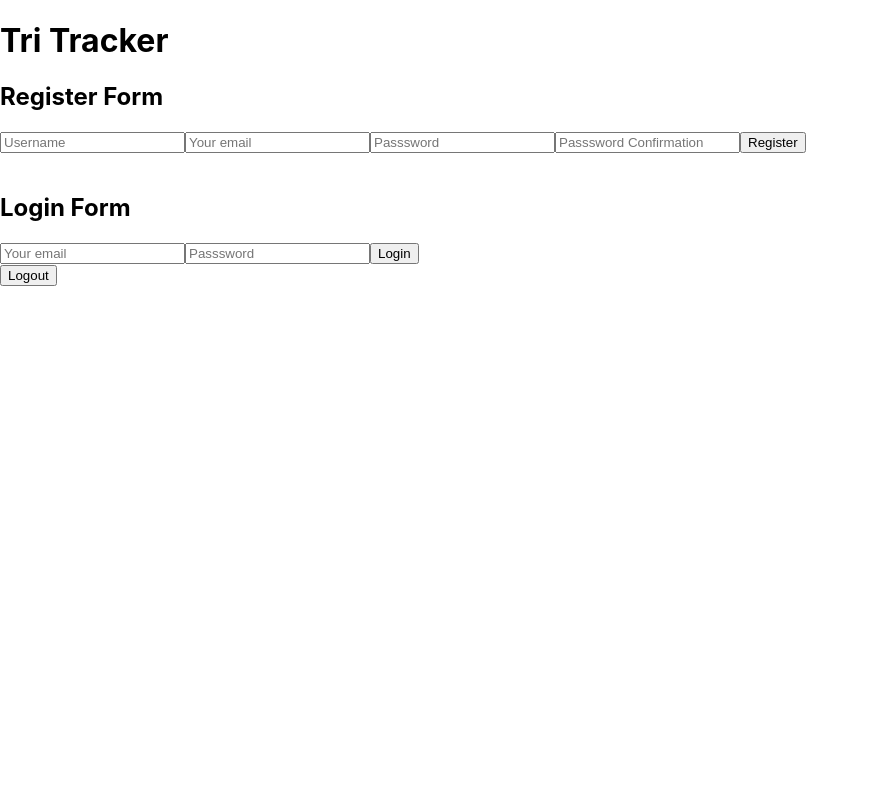
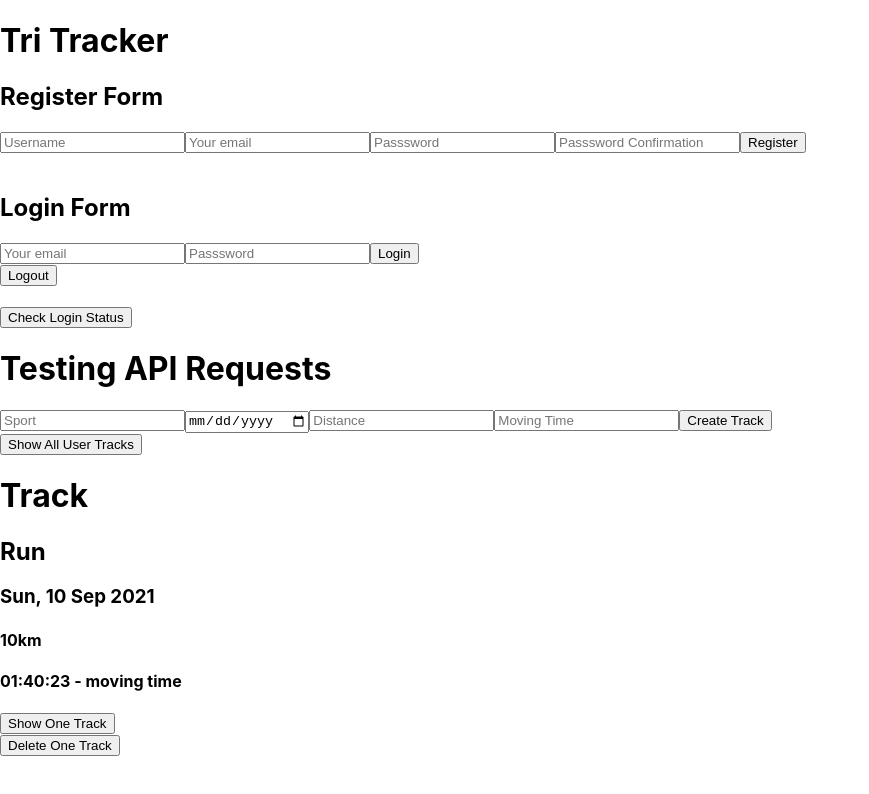
Before and after one commit to thneves/tri-tracker-client, a React (Create React App) app: page / in a window 1280 px wide. Shown: the top 794 px of the page, without its empty margins (0-869 px from the left). Built offline with nearby package versions, Linux system fonts and the light colour scheme; no server answers.

Commit message:
Fix typo

```diff
--- a/src/components/Home.js
+++ b/src/components/Home.js
@@ -2,6 +2,7 @@ import React, { useEffect } from 'react';
 import axios from 'axios';
 import Login from './Login';
 import Register from './Register';
+import Tracks from './Tracks';
 
 const Home = () => {
   const checkLoginStatus = () => {
@@ -35,6 +36,11 @@ const Home = () => {
       <h2>Login Form</h2>
       <Login />
       <button type="button" onClick={() => handleLogout()}>Logout</button>
+      <br />
+      <br />
+      <button type="button" onClick={() => checkLoginStatus()}>Check Login Status</button>
+      <br />
+      <Tracks />
     </>
   );
 };
--- a/src/components/Login.js
+++ b/src/components/Login.js
@@ -1,5 +1,5 @@
 import React, { useState } from 'react';
-import { useHistory } from 'react-router-dom';
+// import { useHistory } from 'react-router-dom';
 import axios from 'axios';
 
 const Login = () => {
@@ -9,7 +9,7 @@ const Login = () => {
     registrationErrors: '',
   });
 
-  const history = useHistory();
+  // const history = useHistory();
 
   const handleSubmit = e => {
     axios.post('http://localhost:3001/sessions', {
@@ -25,7 +25,7 @@ const Login = () => {
     });
 
     e.preventDefault();
-    history.push('/dashboard');
+    // history.push('/');
   };
 
   const handleChange = e => {
--- /dev/null
+++ b/src/components/Tracks.js
@@ -0,0 +1,94 @@
+import React, { useState } from 'react';
+import axios from 'axios';
+
+const Tracks = () => {
+  const [track, setTrack] = useState({
+    user_id: 1,
+    sport: '',
+    day: '',
+    distance: '',
+    moving_time: '',
+  });
+
+  const handleChange = e => {
+    setTrack({
+      ...track,
+      [e.target.name]: e.target.value,
+    });
+    console.log(track);
+  };
+
+  const handleDeleteTrack = () => {
+    console.log('oi');
+    axios.delete('http://localhost:3001/api/v1/tracks/5',
+      { withCredentials: true }).then(response => {
+      console.log(response);
+    }).catch(error => {
+      console.log('delete error', error);
+    });
+  };
+
+  const handleUserTracks = () => {
+    // e.preventDefault();
+    console.log('oi');
+    axios.get('http://localhost:3001/api/v1/tracks/',
+      { withCredentials: true }).then(response => {
+      console.log(response.data);
+    }).catch(error => {
+      console.log('error', error);
+    });
+  };
+
+  const handleShowTrack = id => {
+    axios.get(`http://localhost:3001/api/v1/tracks/${id}`,
+      { withCredentials: true }).then(response => {
+      console.log(response);
+    }).catch(error => {
+      console.log('show track', error);
+    });
+  };
+
+  const handleSubmit = e => {
+    axios.post('http://localhost:3001/api/v1/tracks', {
+      track: {
+        user_id: track.user_id,
+        sport: track.sport,
+        day: track.day,
+        distance: track.distance,
+        moving_time: track.moving_time,
+      },
+    },
+    { withCredentials: true }).then(response => {
+      console.log('track response', response);
+    }).catch(error => {
+      console.log('error', error);
+    });
+
+    e.preventDefault();
+  };
+
+  return (
+    <>
+      <h1>Testing API Requests</h1>
+      <form onSubmit={handleSubmit}>
+        <input type="text" name="sport" placeholder="Sport" value={track.sport} onChange={handleChange} required />
+        <input type="date" name="day" placeholder="Date" value={track.day} onChange={handleChange} required />
+        <input type="number" name="distance" placeholder="Distance" value={track.distance} onChange={handleChange} required />
+        <input type="number" name="moving_time" placeholder="Moving Time" value={track.moving_time} onChange={handleChange} required />
+        <button type="submit"> Create Track</button>
+      </form>
+      <button type="button" onClick={handleUserTracks}>Show All User Tracks</button>
+      <div>
+        <h1>Track</h1>
+        <h2>Run</h2>
+        <h3>Sun, 10 Sep 2021</h3>
+        <h4>10km</h4>
+        <h4>01:40:23 - moving time</h4>
+        <button type="button" onClick={() => handleShowTrack(5)}>Show One Track</button>
+      </div>
+      <button type="button" onClick={handleDeleteTrack}>Delete One Track</button>
+    </>
+  );
+};
+
+export default Tracks;
```
